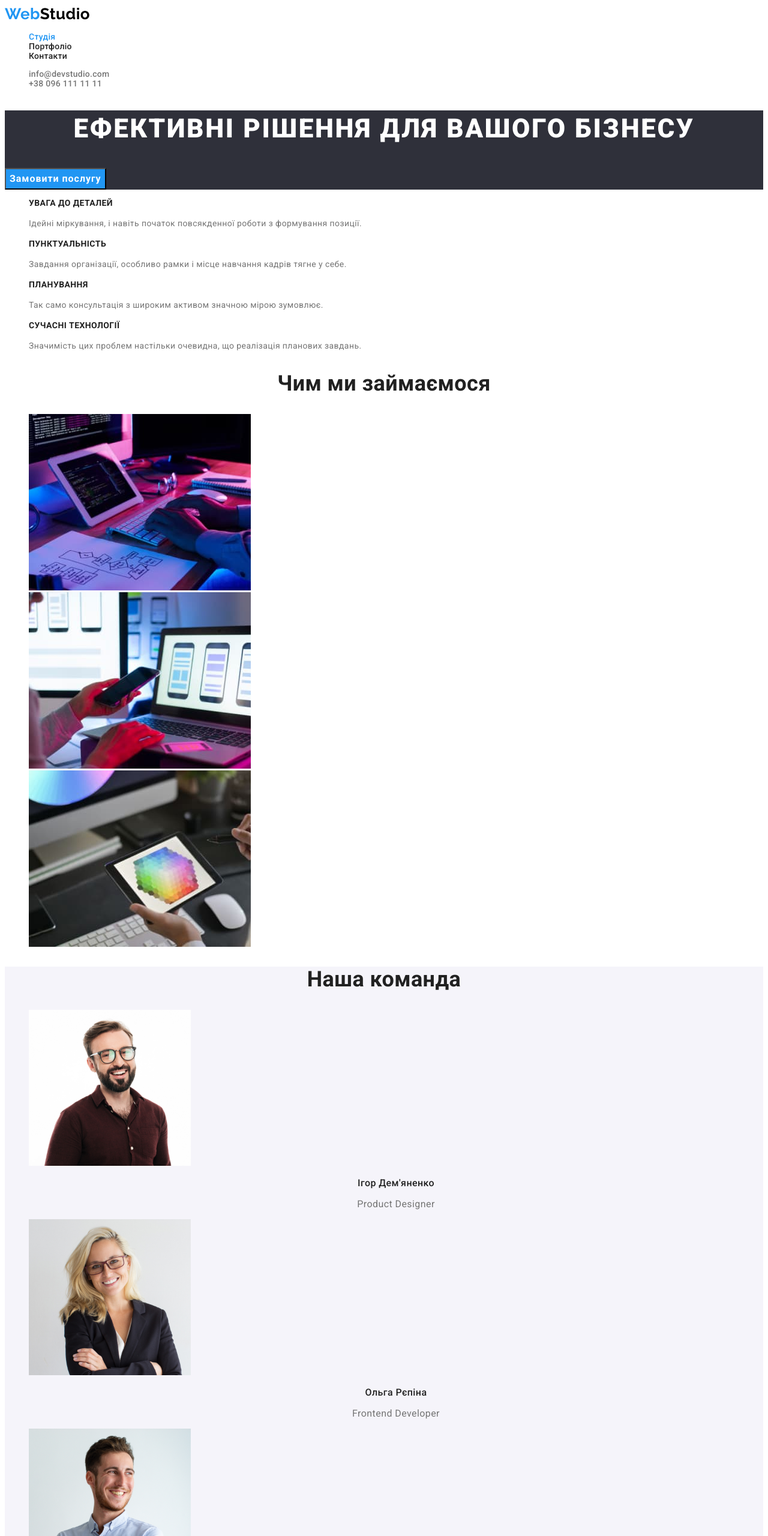
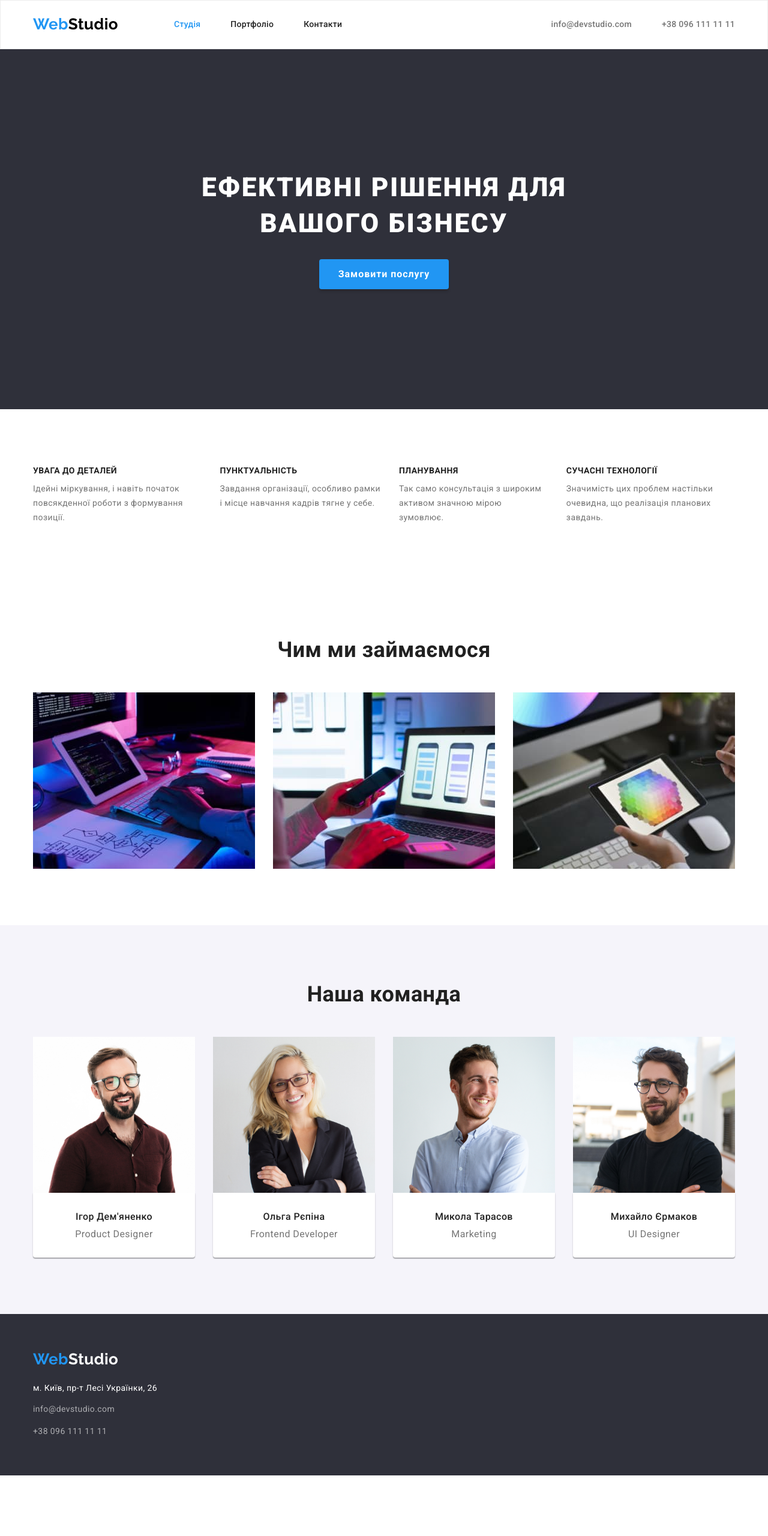
Before and after one commit to BeibaRoman/goit-markup-hw-03, a plain HTML site: page index.html in a window 1280 px wide. Shown: the top 2560 px of the page at 60% size. After the commit the page ends 2459 px from the top, so only its background shows below. Drawn offline with nearby package versions, Linux system fonts and the light colour scheme.

Commit message:
finish homework three

```diff
--- a/css/styles.css
+++ b/css/styles.css
@@ -13,15 +13,71 @@ body {
   letter-spacing: 0.03em;
 }
 
-.link {
-  text-decoration: none;
+/* reset */
+h1,
+h2,
+h3,
+h4,
+h5,
+h6,
+p {
+  margin: 0;
 }
 
 .list {
   list-style: none;
+  margin: 0;
+  padding-left: 0;
+}
+.link {
+  text-decoration: none;
+  color: inherit;
+}
+img {
+  display: block;
+  max-width: 100%;
+  height: auto;
+}
+
+address {
+  font-style: normal;
+}
+
+.section {
+  padding: 94px 0;
+}
+
+.container {
+  width: 1200px;
+  padding-left: 15px;
+  padding-right: 15px;
+  /* outline: 2px solid red; */
+  margin: 0 auto;
 }
 
 /* header */
+.header {
+  padding-top: 24px;
+  padding-bottom: 25px;
+  border: 1px solid #ececec;
+}
+
+.header-nav,
+.header-nav-list,
+.header-container {
+  display: flex;
+  align-items: center;
+}
+
+.header-nav-list {
+  gap: 50px;
+}
+
+.header-contact-list {
+  display: flex;
+  margin-left: auto;
+  gap: 50px;
+}
 
 .logo {
   font-family: "Raleway";
@@ -29,6 +85,8 @@ body {
   font-size: 26px;
   line-height: calc(31 / 26);
   color: #000000;
+  display: block;
+  margin-right: 93px;
 }
 
 .accent {
@@ -60,23 +118,30 @@ body {
 .header-contact-link:focus {
   color: var(--accent-color);
 }
+
 /* section hero */
 
 .hero {
   background-color: #2f303a;
+  padding-top: 200px;
+  padding-bottom: 200px;
+  text-align: center;
 }
 
 .hero-title {
   font-weight: 900;
   font-size: 44px;
   line-height: calc(60 / 44);
-  text-align: center;
   letter-spacing: 0.06em;
   text-transform: uppercase;
   color: var(--third-text-color);
+  max-width: 696px;
+  margin: 0 auto;
+  margin-bottom: 30px;
 }
 
 .hero-button {
+  display: inline-block;
   font-family: inherit;
   font-style: normal;
   font-weight: 700;
@@ -85,7 +150,11 @@ body {
   letter-spacing: 0.06em;
   color: var(--third-text-color);
   background-color: var(--accent-color);
+  box-shadow: 0px 4px 4px rgba(0, 0, 0, 0.15);
+  border-radius: 4px;
+  border: none;
   cursor: pointer;
+  padding: 10px 32px;
 }
 
 .hero-button:hover,
@@ -94,6 +163,11 @@ body {
 }
 
 /* section personality */
+
+.personality-list {
+  display: flex;
+  gap: 30px;
+}
 
 .visually-hidden {
   position: absolute;
@@ -113,6 +187,7 @@ body {
   line-height: calc(16 / 14);
   text-transform: uppercase;
   color: var(--second-text-color);
+  margin-bottom: 10px;
 }
 
 .personality-text {
@@ -121,17 +196,40 @@ body {
 
 /* section product */
 
+.product-list {
+  display: flex;
+  gap: 30px;
+}
+
 .section-title {
   font-size: 36px;
   line-height: calc(42 / 36);
   text-align: center;
   color: var(--second-text-color);
+  margin-bottom: 50px;
 }
 
 /* section team */
 
+.team-list {
+  display: flex;
+  gap: 30px;
+}
+
 .team {
   background-color: #f5f4fa;
+}
+
+.section-title {
+  margin-bottom: 50px;
+}
+.team-description {
+  padding: 30px 0;
+
+  background-color: var(--third-text-color);
+  box-shadow: 0px 1px 3px rgba(0, 0, 0, 0.12), 0px 1px 1px rgba(0, 0, 0, 0.14),
+    0px 2px 1px rgba(0, 0, 0, 0.2);
+  border-radius: 0px 0px 4px 4px;
 }
 
 .team-name {
@@ -140,6 +238,7 @@ body {
   line-height: calc(19 / 16);
   text-align: center;
   color: var(--second-text-color);
+  padding-bottom: 10px;
 }
 
 .team-text {
@@ -152,9 +251,13 @@ body {
 
 .footer {
   background-color: #2f303a;
+  padding: 60px 0;
 }
 
 .footer-logo {
+  display: flex;
+  margin-bottom: 20px;
+
   font-family: "Raleway";
   font-size: 26px;
   line-height: calc(31 / 26);
@@ -162,6 +265,9 @@ body {
   color: var(--third-text-color);
 }
 .footer-location {
+  display: flex;
+  margin-bottom: 9px;
+
   font-family: inherit;
   font-style: normal;
   font-weight: 400;
@@ -169,6 +275,10 @@ body {
   line-height: calc(24 / 14);
   letter-spacing: inherit;
   color: var(--third-text-color);
+}
+
+.mail {
+  margin-bottom: 9px;
 }
 
 .footer-contact {
@@ -189,6 +299,13 @@ body {
 /* page portfolio */
 /* section button */
 
+.project-list {
+  display: flex;
+  justify-content: center;
+  gap: 8px;
+  margin-bottom: 50px;
+}
+
 .project-button {
   font-family: inherit;
   font-style: normal;
@@ -200,6 +317,11 @@ body {
   color: var(--second-text-color);
   background-color: #f5f4fa;
   cursor: pointer;
+  box-shadow: 0px 3px 1px rgba(0, 0, 0, 0.1), 0px 1px 2px rgba(0, 0, 0, 0.08),
+    0px 2px 2px rgba(0, 0, 0, 0.12);
+  border-radius: 4px;
+  border: none;
+  padding: 6px 22px;
 }
 
 .project-button:hover,
@@ -214,6 +336,21 @@ body {
 
 /* section work */
 
+.work-list {
+  display: flex;
+  flex-wrap: wrap;
+  justify-content: center;
+  gap: 30px;
+}
+
+.work-description {
+  background: var(--third-text-color);
+  border: 1px solid #eeeeee;
+  border-top: none;
+
+  padding: 20px 24px;
+}
+
 .work-title {
   font-size: 18px;
   line-height: calc(36 / 18);
--- a/index.html
+++ b/index.html
@@ -11,12 +11,22 @@
       href="https://fonts.googleapis.com/css2?family=Raleway:wght@700&family=Roboto:wght@400;500;700;900&display=swap"
       rel="stylesheet"
     />
+    <!-- normalize -->
+
+    <link
+      rel="stylesheet"
+      href="https://cdnjs.cloudflare.com/ajax/libs/modern-normalize/1.1.0/modern-normalize.min.css"
+      integrity="sha512-wpPYUAdjBVSE4KJnH1VR1HeZfpl1ub8YT/NKx4PuQ5NmX2tKuGu6U/JRp5y+Y8XG2tV+wKQpNHVUX03MfMFn9Q=="
+      crossorigin="anonymous"
+      referrerpolicy="no-referrer"
+    />
 
     <link rel="stylesheet" href="./css/styles.css" />
   </head>
   <body>
     <!-- header -->
     <header class="header">
+      <div class="container header-container">
         <nav class="header-nav">
           <a class="logo link" href="./index.html" lang="en"
             ><span class="accent">Web</span>Studio</a
@@ -49,14 +59,18 @@
             >
           </li>
         </ul>
+      </div>
     </header>
     <!-- main -->
     <main>
-      <section class="hero">
+      <section class="hero section">
+        <div class="container">
           <h1 class="hero-title">Ефективні рішення для вашого бізнесу</h1>
           <button class="hero-button" type="button">Замовити послугу</button>
+        </div>
       </section>
-      <section class="personality">
+      <section class="personality section">
+        <div class="container">
           <h2 class="visually-hidden">Особистості</h2>
           <ul class="personality-list list">
             <li class="personality-item">
@@ -69,8 +83,8 @@
             <li class="personality-item">
               <h3 class="personality-title">ПУНКТУАЛЬНІСТЬ</h3>
               <p class="personality-text">
-              Завдання організації, особливо рамки і місце навчання кадрів тягне
-              у себе.
+                Завдання організації, особливо рамки і місце навчання кадрів
+                тягне у себе.
               </p>
             </li>
             <li class="personality-item">
@@ -82,13 +96,15 @@
             <li class="personality-item">
               <h3 class="personality-title">СУЧАСНІ ТЕХНОЛОГІЇ</h3>
               <p class="personality-text">
-              Значимість цих проблем настільки очевидна, що реалізація планових
-              завдань.
+                Значимість цих проблем настільки очевидна, що реалізація
+                планових завдань.
               </p>
             </li>
           </ul>
+        </div>
       </section>
-      <section class="product">
+      <section class="product section">
+        <div class="container">
           <h2 class="section-title">Чим ми займаємося</h2>
           <ul class="product-list list">
             <li class="product-item">
@@ -116,8 +132,10 @@
               />
             </li>
           </ul>
+        </div>
       </section>
-      <section class="team">
+      <section class="team section">
+        <div class="container">
           <h2 class="section-title">Наша команда</h2>
           <ul class="team-list list">
             <li class="team-item">
@@ -127,8 +145,10 @@
                 width="270"
                 height="260"
               />
+              <div class="team-description">
                 <h3 class="team-name">Ігор Дем'яненко</h3>
                 <p class="team-text" lang="en">Product Designer</p>
+              </div>
             </li>
             <li class="team-item">
               <img
@@ -137,8 +157,10 @@
                 width="270"
                 height="260"
               />
+              <div class="team-description">
                 <h3 class="team-name">Ольга Рєпіна</h3>
                 <p class="team-text" lang="en">Frontend Developer</p>
+              </div>
             </li>
             <li class="team-item">
               <img
@@ -147,8 +169,10 @@
                 width="270"
                 height="260"
               />
+              <div class="team-description">
                 <h3 class="team-name">Микола Тарасов</h3>
                 <p class="team-text" lang="en">Marketing</p>
+              </div>
             </li>
             <li class="team-item">
               <img
@@ -157,13 +181,17 @@
                 width="270"
                 height="260"
               />
+              <div class="team-description">
                 <h3 class="team-name">Михайло Єрмаков</h3>
                 <p class="team-text" lang="en">UI Designer</p>
+              </div>
             </li>
           </ul>
+        </div>
       </section>
     </main>
     <footer class="footer">
+      <div class="container">
         <a class="footer-logo link" href="./index.html" lang="en"
           ><span class="accent">Web</span>Studio</a
         >
@@ -178,7 +206,7 @@
                 >м. Київ, пр-т Лесі Українки, 26</a
               >
             </li>
-          <li class="footer-item">
+            <li class="footer-item mail">
               <a class="footer-contact link" href="mailto:info@devstudio.com"
                 >info@devstudio.com</a
               >
@@ -190,6 +218,7 @@
             </li>
           </ul>
         </address>
+      </div>
     </footer>
   </body>
 </html>
```
Also changed, not shown: portfolio.html (+41 -5 lines). Lines whose indentation alone changed are shown as unchanged.
